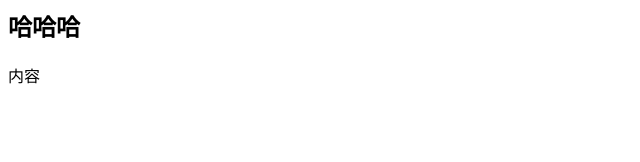
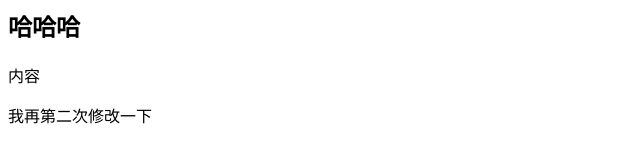
Before and after one commit to Xhanforever/githu-demo, a plain HTML site: page index.html in a window 1280 px wide. Shown: the whole page, without its empty margins (0-640 px from the left). Drawn offline with Linux system fonts and the light colour scheme.

Commit message:
第二次修改

```diff
--- a/index.html
+++ b/index.html
@@ -8,5 +8,6 @@
 <body>
     <h2>哈哈哈</h2>
     <p>内容</p>
+    <div>我再第二次修改一下</div>
 </body>
 </html>
```
